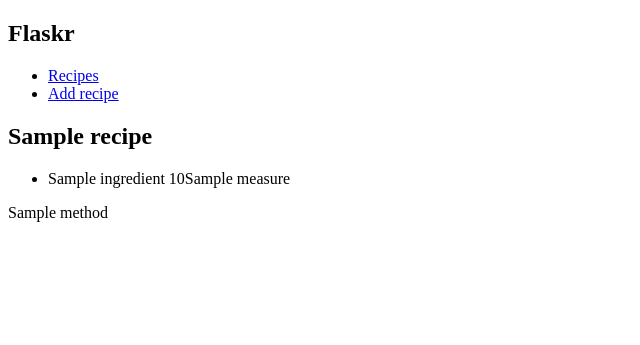
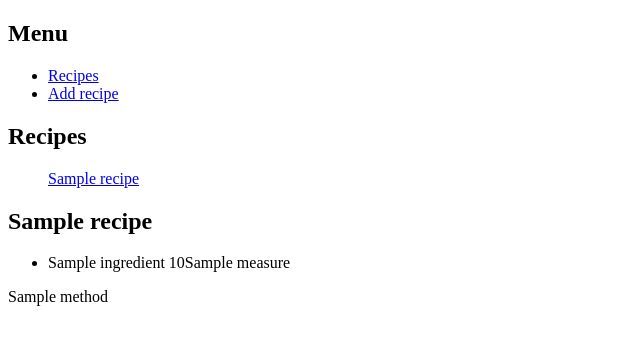
Before and after one commit to SimoHellgren/cookbook, a Flask app: template templates/recipes.html in a window 1280 px wide. Shown: the top 345 px of the page, without its empty margins (0-640 px from the left). Run offline with Flask 2, Linux system fonts and the light colour scheme; the template is opened without the code that fills it: most values are stand-ins (such as "Sample title", 1, 10 or a date in 2020).

Commit message:
page titles and ToC for recipes

```diff
--- a/templates/add_recipe.html
+++ b/templates/add_recipe.html
@@ -1,4 +1,6 @@
 {% extends 'base.html' %}
+
+{% block title %}Add recipe{% endblock %}
 
 {% block content%}
 
--- a/templates/base.html
+++ b/templates/base.html
@@ -1,7 +1,7 @@
 <!doctype html>
-<title>{% block title %}{% endblock %} - Flaskr</title>
+<title>{% block title %}{% endblock %} - Cookbook</title>
 <nav>
-  <h1>Flaskr</h1>
+  <h1>Menu</h1>
   <ul>
     <li><a href="{{ url_for('recipes') }}">Recipes</a>
     <li><a href="{{ url_for('add_recipe') }}">Add recipe</a>
--- a/templates/recipes.html
+++ b/templates/recipes.html
@@ -1,9 +1,18 @@
 {% extends 'base.html' %}
 
+{% block title %}Recipes{% endblock %}
+
 {% block content%}
+    <h1>Recipes</h1>
+    <ul>
+        {% for recipe in recipes %}
+            <p><a href="#{{recipe['name']}}">{{recipe['name']}}</a></p>
+        {% endfor %}
+    </ul>
+
 
     {% for recipe in recipes %}
-        <h1>{{recipe['name']}}</h1>
+        <h2 id="{{recipe['name']}}">{{recipe['name']}}</h2>
         <ul>
             {% for ingredient in recipe['ingredients'] %}
                 <li>{{ingredient['name']}} {{ingredient['quantity']}}{{ingredient['measure']}}</li>
```
